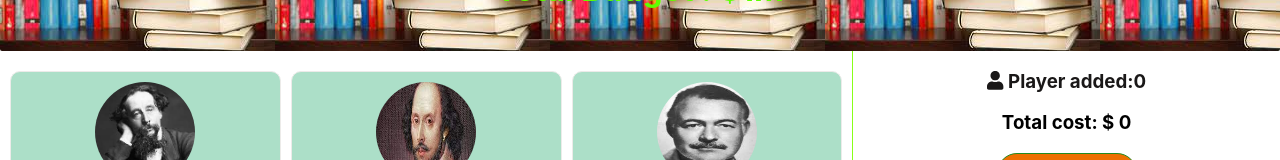
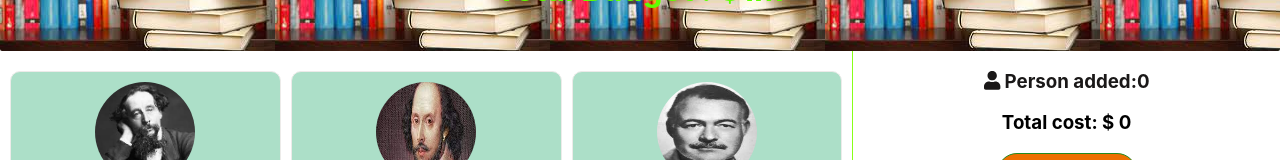
Before and after one commit to mahlilmahee/genius-people, a React (Create React App) app in the folder great-gathering/: page / in a window 1280 px wide. Shown: the part 129-289 px from the top of the page. Built offline with nearby package versions, Linux system fonts and the light colour scheme.

Commit message:
almost done

```diff
--- a/great-gathering/src/Components/Cart/Cart.js
+++ b/great-gathering/src/Components/Cart/Cart.js
@@ -11,7 +11,7 @@ const Cart = (props) => {
     }
     return (
         <div>
-            <h3 className="totaladded"> <FontAwesomeIcon icon={faUser}/> Player added:{cart.length} </h3>
+            <h3 className="totaladded"> <FontAwesomeIcon icon={faUser}/> Person added:{cart.length} </h3>
 
             <h3 className="totaladdedagain"> Total cost: $ {total}  </h3>
             {/* doing the cart dynamic  */}
```
